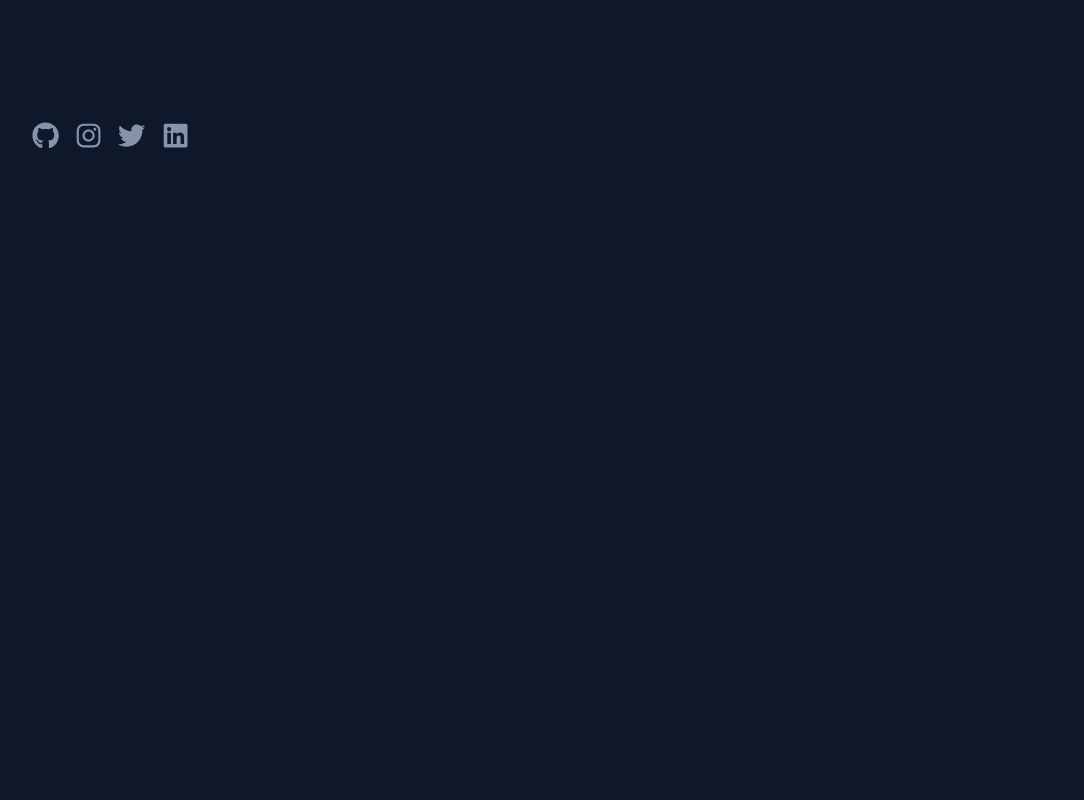
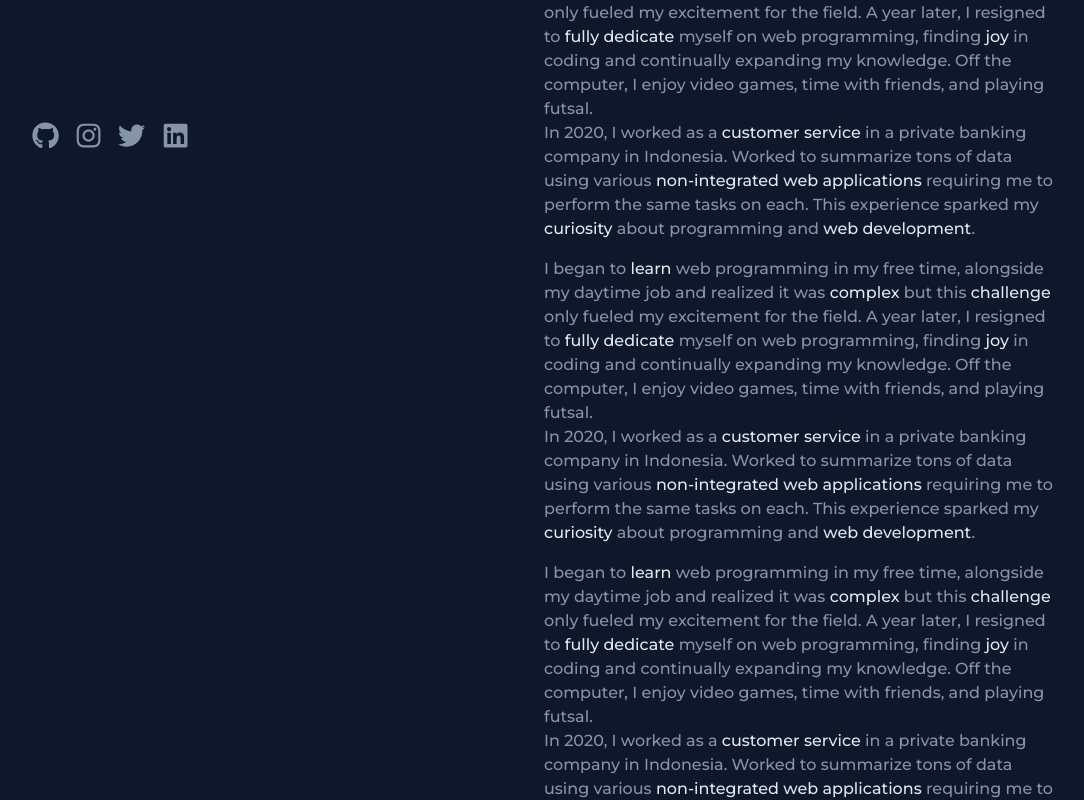
Before and after one commit to hellofromiqbal/react-porto, a React (Create React App) app: page / in a window 1280 px wide. Shown: the part 567-1367 px from the top of the page, without its empty margins (96-1180 px from the left). Before the commit the page ends 800 px from the top, so only its background shows below. Built offline with nearby package versions, Linux system fonts and the light colour scheme.

Commit message:
adjust app main to sticky top

```diff
--- a/src/App.js
+++ b/src/App.js
@@ -16,6 +16,10 @@ function App() {
       </header>
       <main className={styles.AppMain}>
         <AboutSection/>
+        <AboutSection/>
+        <AboutSection/>
+        <AboutSection/>
+        <AboutSection/>
       </main>
     </div>
   );
--- a/src/App.module.css
+++ b/src/App.module.css
@@ -8,6 +8,8 @@
   flex-basis: 50%;
   height: 100vh;
   padding: 5rem 0;
+  position: sticky;
+  top: 0;
 }
 
 .AppHeaderContent {
```
